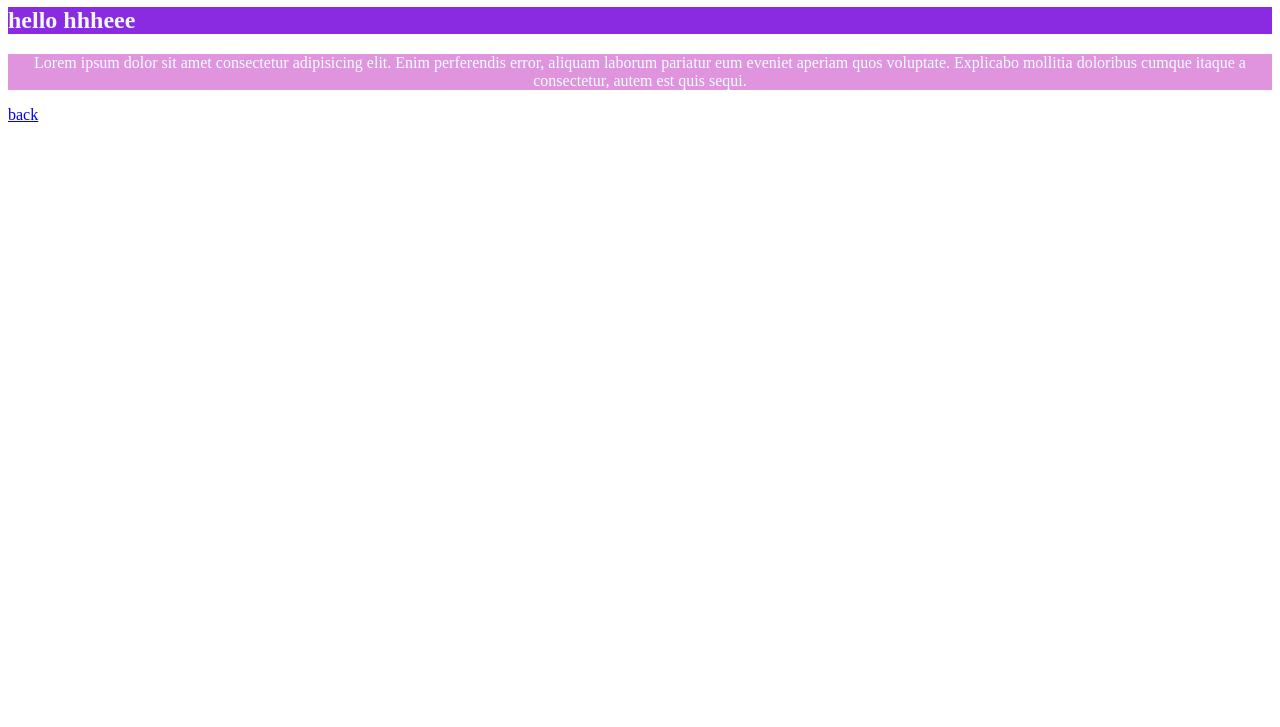
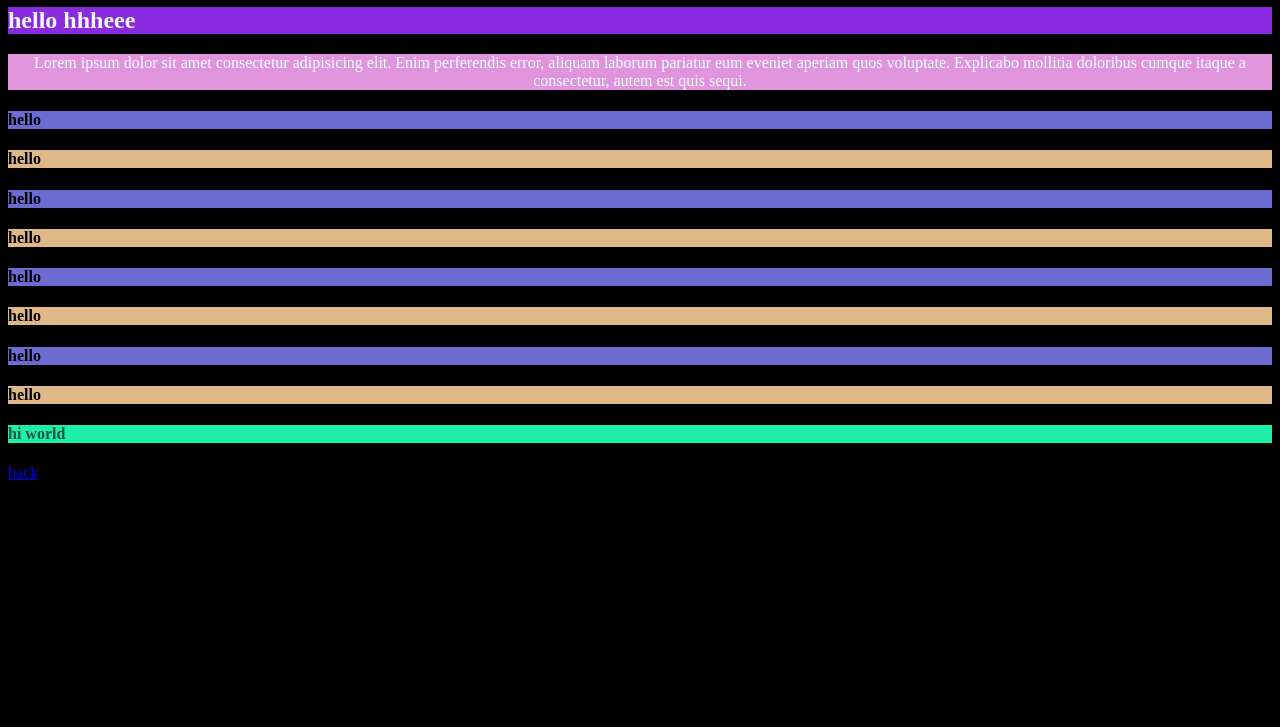
Before and after one commit to thiyesaomalmi21-droid/day4, a plain HTML site: page home.html in a window 1280 px wide. Shown: the part 73-800 px from the top of the page. Drawn offline with Linux system fonts and the light colour scheme.

Commit message:
4th comit

```diff
--- a/css/style.css
+++ b/css/style.css
@@ -31,3 +31,21 @@
      .textcolour{
         color: brown;
      }
+
+     .even{
+        background-color: burlywood;
+     }
+
+     .odd{
+       background-color: rgb(107, 107, 209);
+     }
+
+     #newtitle{
+        background-color: rgb(29, 240, 170);
+       color: rgb(40, 80, 67);
+
+     }
+
+     *{
+        background-color: black;
+     }
--- a/home.html
+++ b/home.html
@@ -12,6 +12,17 @@
 
    <p class="hero">Lorem ipsum dolor sit amet consectetur adipisicing elit. Enim perferendis error, aliquam laborum pariatur eum eveniet aperiam quos voluptate. Explicabo mollitia doloribus cumque itaque a consectetur, autem est quis sequi.</p>
 
+   <h4 class="odd">hello</h4>
+   <h4 class="even">hello</h4>
+   <h4 class="odd">hello</h4>
+   <h4 class="even">hello</h4>
+   <h4 class="odd">hello</h4>
+   <h4 class="even">hello</h4>
+   <h4 class="odd">hello</h4>
+   <h4 class="even">hello</h4>
+
+   <h4 id="newtitle"> hi world</h4>
+
    <a href="index.html">back</a>
 
 </body>
```
